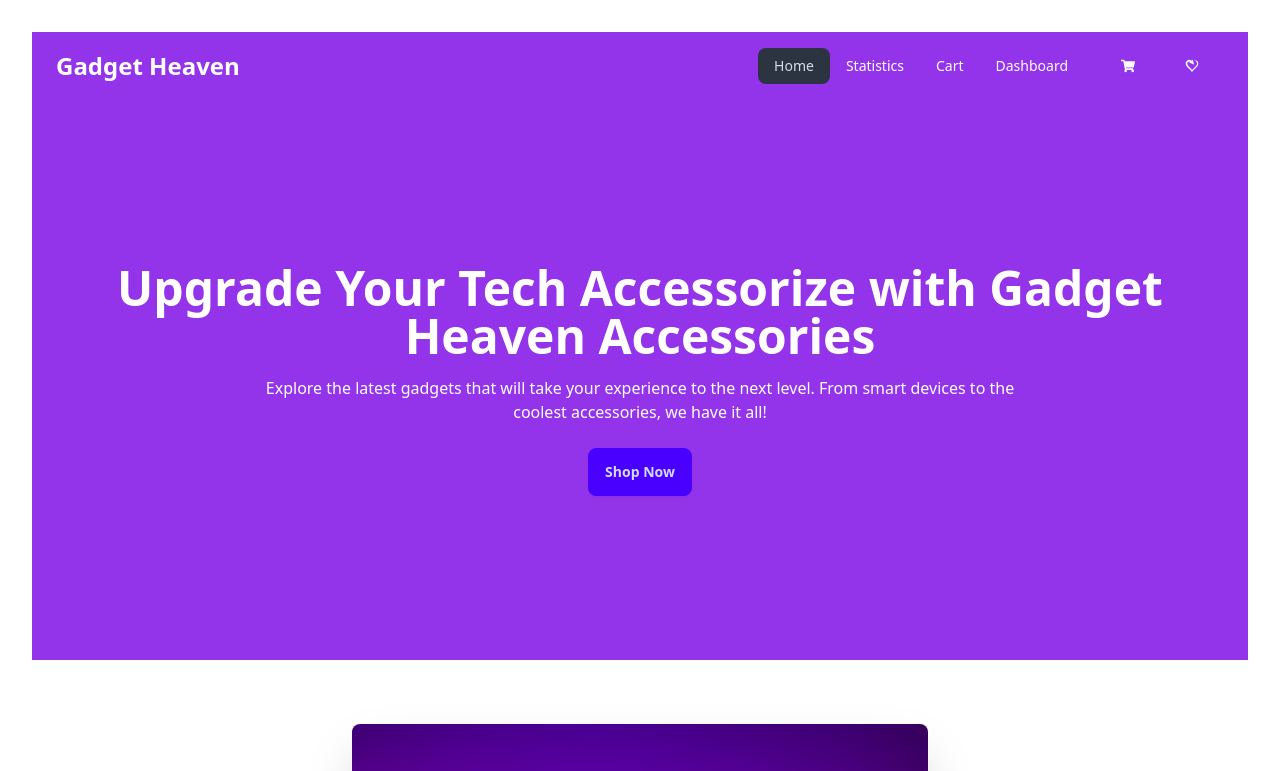
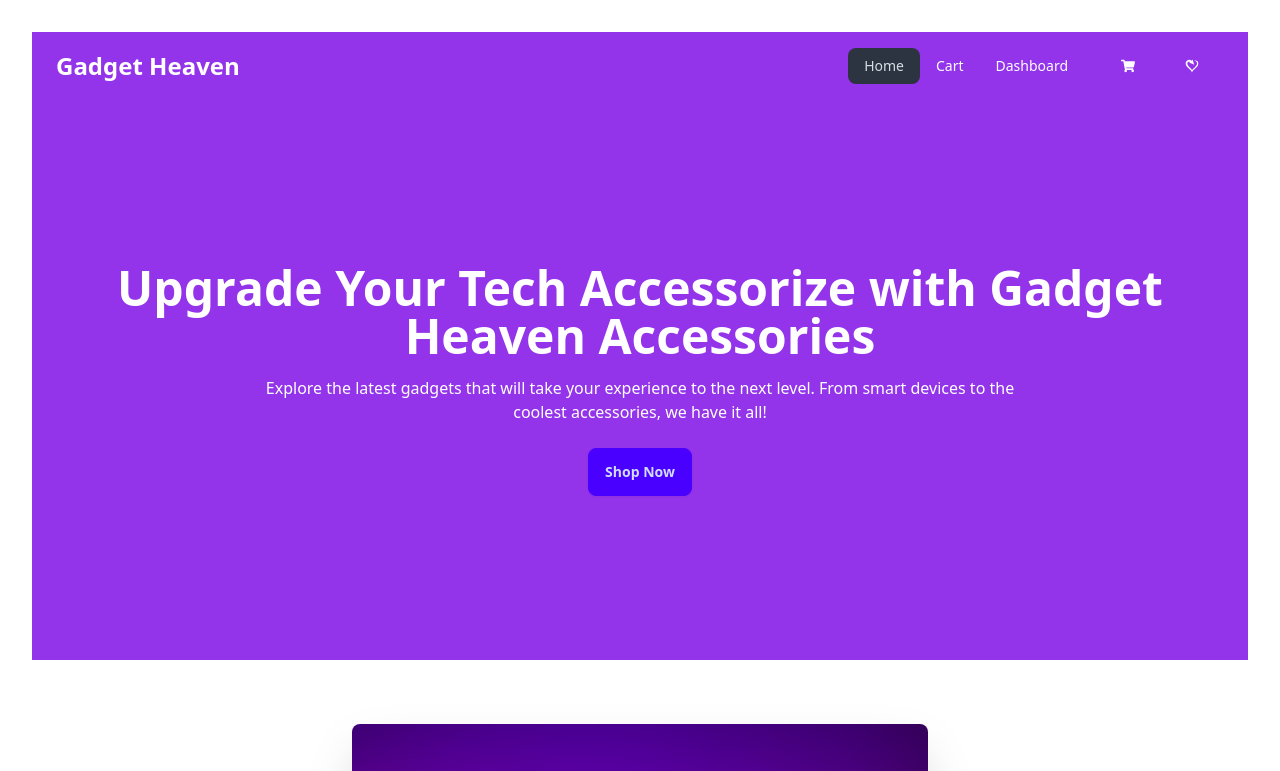
Before and after one commit to programming-hero-web-course-4/b10a8-gadget-heaven-tanvircsebd, a React (Vite) app: page / in a window 1280 px wide. Shown: the top 771 px of the page. Built offline with nearby package versions, Linux system fonts and the light colour scheme.

Commit message:
helmet correction done

```diff
--- a/src/components/Cart.jsx
+++ b/src/components/Cart.jsx
@@ -4,6 +4,7 @@ import { Tab, Tabs, TabList, TabPanel } from "react-tabs";
 import "react-tabs/style/react-tabs.css";
 import { getStoredCartList } from "../utility/AddToDb";
 import Gadget from "./Gadget";
+import { Helmet } from "react-helmet";
 
 const Cart = () => {
   const [carts, setCarts] = useState([]);
@@ -22,6 +23,9 @@ const Cart = () => {
 
   return (
     <div>
+      <Helmet>
+        <title>Carts - Gadget Heaven</title>
+      </Helmet>
       {/* <h2 className="text-3xl my-8">This is Gadget Cart</h2> */}
       <h2>
         Number:
--- a/src/components/Navbar.jsx
+++ b/src/components/Navbar.jsx
@@ -24,9 +24,6 @@ const Navbar = () => {
           <ul className="menu menu-horizontal px-1">
             <li>
               <NavLink to="/">Home</NavLink>
-            </li>
-            <li>
-              <a>Statistics</a>
             </li>
             <li>
               <a>
```
